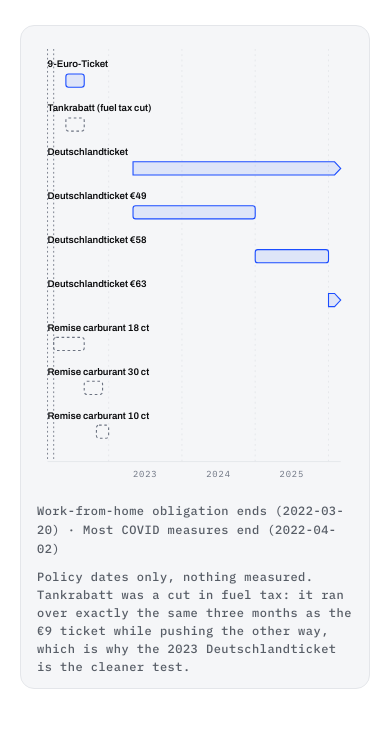
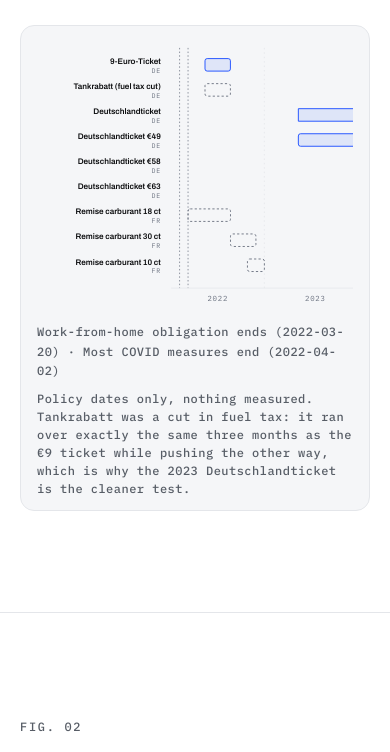
Before and after one commit to Sbaiii/portfolio-website, a plain HTML site: page projects/ticket-to-breathe/index.html in a window 390 px wide. Shown: the part 1338-2090 px from the top of the page. Drawn offline with Linux system fonts and the light colour scheme.

Commit message:
Fix three layout faults in the Ticket to Breathe figures
Donor weights laid over the legend and the caption. The rule that centres the
"no data" line inside a reserved chart box was written as a child selector,
#counterfactual > p, and the donor-weights note is also a p child of that
element. It was being stretched to the full height of the chart and centred
over everything under it. The rule is scoped to p.lead now, which is the only
thing it was ever meant to catch.

The counterfactual reserved the wrong box. aspect-ratio sat on the section that
holds the chart, the legend and the note, so the three could not fit in the
height it fixed. The svg now has its own .ch-canvas--cf wrapper and carries the
reservation; the section is auto height again.

The policy timeline was still laid out for three hard-coded rows. With nine
windows from the data it had a narrow branch that stacked labels on top of
their own bars at a scale factor that made them larger than the headings, and
its year ticks started at the second year because the first was rounded past.
It keeps one layout at every width now, with the label column and the country
code, and pans on a phone the way the other charts do. The first year is
labelled, a year too narrow to hold a label is skipped, and the axis starts a
month before the earliest event so the COVID markers are not drawn on the edge.

Its alt text named three policies that no longer exist on the figure. It is
built from the rows that are actually drawn, and every bar and marker carries a
title with its own dates.

Also worth recording: node --check parses these files as CommonJS and passed a
stray closing paren in strings.js that broke the module in a browser. The
checks here import each module instead, which catches it.

Verified in three languages, light and dark, at 375px and desktop: no figure
has overlapping children, the timeline pans with all nine windows and years
2022 to 2025, the note is 38px rather than the full height of the chart, no
console errors, every data check still passes. Lighthouse desktop
100/100/100/100 with CLS 0, mobile 88/100/100/100 with CLS 0.

```diff
--- a/projects/ticket-to-breathe/page.js
+++ b/projects/ticket-to-breathe/page.js
@@ -34,6 +34,17 @@
 
 const TL_CATEGORIES = ['treatment', 'fuel_price'];
 
+/**
+ * The figure's own contents as a sentence. The alt used to name three policies
+ * that were written into the page; the file now carries nine, so it is built
+ * from whatever is actually drawn.
+ */
+function timelineAlt(bars, marks) {
+    const names = bars.map((r) => label(r.label)).join(', ');
+    return `${t('experiment.alt')} ${names}.`
+        + (marks.length ? ` ${marks.map((r) => `${label(r.label)} (${r.start})`).join('. ')}.` : '');
+}
+
 /** A YYYY-MM-DD string as months since year 0, for the timeline axis. */
 function dayMonth(iso) {
     return monthNumber(String(iso).slice(0, 7));
@@ -55,26 +66,27 @@
     const marks = rows.filter((r) => r.category === 'covid');
     if (!bars.length) { host.innerHTML = ''; return; }
 
-    const wide = window.innerWidth > BREAKPOINT;
+    // One layout at every width. Nine labelled windows do not restack into a
+    // phone without colliding, so the figure keeps its label column and pans.
     const starts = rows.map((r) => dayMonth(r.start));
     const ends = rows.map((r) => (r.end ? dayMonth(r.end) + 1 : null)).filter((v) => v !== null);
-    const lo = Math.min(...starts);
+    const lo = Math.min(...starts) - 1;
     const hi = Math.max(Math.max(...ends), lo + 12) + 2;
 
-    const W = wide ? 760 : 360;
-    const labelW = wide ? 168 : 0;
-    const x0 = wide ? labelW + 14 : 12;
+    const W = 760;
+    const labelW = 168;
+    const x0 = labelW + 14;
     const x1 = W - 14;
     const at = (m) => x0 + ((m - lo) / (hi - lo)) * (x1 - x0);
 
-    const rowH = wide ? 34 : 50;
-    const barH = wide ? 17 : 15;
+    const rowH = 34;
+    const barH = 17;
     const top = 14;
     const axisY = top + bars.length * rowH + 14;
     const H = axisY + 34;
 
     const lanes = bars.map((r, i) => {
-        const yMid = top + i * rowH + (wide ? rowH / 2 : rowH - 20);
+        const yMid = top + i * rowH + rowH / 2;
         const a = at(dayMonth(r.start));
         const b = r.end ? at(dayMonth(r.end) + 1) : at(hi);
         const open = !r.end;
@@ -83,26 +95,29 @@
         const shape = open
             ? `<path class="${cls}" d="M${a.toFixed(1)} ${y} L${(b - 7).toFixed(1)} ${y} L${b.toFixed(1)} ${(y + barH / 2).toFixed(1)} L${(b - 7).toFixed(1)} ${(y + barH).toFixed(1)} L${a.toFixed(1)} ${(y + barH).toFixed(1)} Z" />`
             : `<rect class="${cls}" x="${a.toFixed(1)}" y="${y}" width="${Math.max(2, b - a).toFixed(1)}" height="${barH}" rx="3" />`;
-        const text = wide
-            ? `<text class="tl-name" x="${labelW}" y="${(yMid + 4).toFixed(1)}" text-anchor="end">${label(r.label)}</text>
-               <text class="tl-cc" x="${labelW}" y="${(yMid + 15).toFixed(1)}" text-anchor="end">${r.cc}</text>`
-            : `<text class="tl-name" x="${x0}" y="${(yMid - barH).toFixed(1)}">${label(r.label)}</text>`;
-        return text + shape;
+        const span = r.end ? `${r.start} to ${r.end}` : `${r.start} onwards`;
+        const text = `<text class="tl-name" x="${labelW}" y="${(yMid - 1).toFixed(1)}" text-anchor="end">${label(r.label)}</text>
+               <text class="tl-cc" x="${labelW}" y="${(yMid + 11).toFixed(1)}" text-anchor="end">${r.cc}</text>`;
+        return `${text}<g><title>${label(r.label)}, ${span}</title>${shape}</g>`;
     }).join('');
 
     const ticks = marks.map((r) => {
         const x = at(dayMonth(r.start));
-        return `<line class="tl-event" x1="${x.toFixed(1)}" y1="${top - 6}" x2="${x.toFixed(1)}" y2="${axisY}" />`;
+        return `<g><title>${label(r.label)}, ${r.start}</title>
+            <line class="tl-event" x1="${x.toFixed(1)}" y1="${top - 6}" x2="${x.toFixed(1)}" y2="${axisY}" /></g>`;
     }).join('');
 
     const years = [];
-    for (let m = Math.ceil(lo / 12) * 12; m < hi; m += 12) {
-        years.push(`<text class="tl-year" x="${at(m + 6).toFixed(1)}" y="${axisY + 18}" text-anchor="middle">${m / 12}</text>`);
+    for (let m = Math.floor(lo / 12) * 12; m < hi; m += 12) {
+        const mid = Math.max(m + 6, (lo + Math.min(m + 12, hi)) / 2);
+        if (Math.min(m + 12, hi) - Math.max(m, lo) >= 3) {
+            years.push(`<text class="tl-year" x="${at(mid).toFixed(1)}" y="${axisY + 18}" text-anchor="middle">${m / 12}</text>`);
+        }
         if (m > lo) years.push(`<line class="tl-grid" x1="${at(m).toFixed(1)}" y1="${top - 6}" x2="${at(m).toFixed(1)}" y2="${axisY}" />`);
     }
 
     host.innerHTML = `
-        <svg viewBox="0 0 ${W} ${H}" role="img" aria-label="${t('experiment.alt')}">
+        <svg viewBox="0 0 ${W} ${H}" role="img" aria-label="${timelineAlt(bars, marks)}">
             ${years.join('')}
             ${ticks}
             ${lanes}
@@ -563,7 +578,7 @@
     if (!host) return;
     const sc = DATA.synthetic_control;
     if (!sc || !sc.series || !sc.series.length) {
-        host.innerHTML = `<p class="lead">${t('counterfactual.empty')}</p>`;
+        host.innerHTML = `<div class="ch-canvas ch-canvas--cf"><p class="lead">${t('counterfactual.empty')}</p></div>`;
         return;
     }
 
@@ -591,6 +606,7 @@
         .join(' · ');
 
     host.innerHTML = `
+        <div class="ch-canvas ch-canvas--cf">
         <svg viewBox="0 0 ${CF_W} ${CF_TOP + CF_GAP}" role="img" aria-label="${t('counterfactual.alt')}">
             ${policyBands(axis, 0, CF_TOP - 28)}
             ${gapBand(axis, 0, CF_TOP - 28)}
@@ -609,6 +625,7 @@
             </g>
             ${watermark('cf-fx', CF_W, CF_TOP + CF_GAP)}
         </svg>
+        </div>
         <ul class="ch-key">
             <li><span class="ch-swatch ch-swatch--actual"></span>${t('counterfactual.actual')}</li>
             <li><span class="ch-swatch ch-swatch--synth"></span>${t('counterfactual.synthetic')}</li>
@@ -854,7 +871,7 @@
         clearTimeout(timer);
         timer = setTimeout(() => {
             const next = window.innerWidth > BREAKPOINT;
-            if (next !== mode) { mode = next; renderTimeline(); renderPipeline(); }
+            if (next !== mode) { mode = next; renderPipeline(); }
         }, 160);
     });
 
--- a/projects/ticket-to-breathe/strings.js
+++ b/projects/ticket-to-breathe/strings.js
@@ -39,7 +39,7 @@
       caption: 'Policy dates only, nothing measured. Tankrabatt was a cut in fuel tax: it ran over exactly the same three months as the €9 ticket while pushing the other way, which is why the 2023 Deutschlandticket is the cleaner test.',
       whenSummer: 'Jun → Aug 2022',
       whenFrom: 'from May 2023',
-      alt: 'Timeline of three German policies on a two-year axis: the €9 ticket and the Tankrabatt fuel tax cut, both from June to August 2022, and the Deutschlandticket running from May 2023 onwards.',
+      alt: 'Policy timeline. Each bar is a policy window on a shared time axis; fuel-price measures are drawn dashed and dated COVID events are marked with a vertical line. Windows shown:',
     },
 
     questions: {
@@ -288,7 +288,7 @@
       caption: 'Uniquement des dates de mesures publiques, rien de mesuré. Le Tankrabatt était une remise sur la taxe carburant : il a couvert exactement les mêmes trois mois que le billet à 9 € tout en poussant dans l’autre sens, ce qui fait du Deutschlandticket de 2023 le test le plus propre.',
       whenSummer: 'juin → août 2022',
       whenFrom: 'à partir de mai 2023',
-      alt: 'Chronologie de trois mesures allemandes sur deux ans : le billet à 9 € et la remise sur la taxe carburant (Tankrabatt), tous deux de juin à août 2022, et le Deutschlandticket à partir de mai 2023.',
+      alt: 'Chronologie des mesures. Chaque barre est une fenêtre de politique publique sur un axe de temps commun ; les mesures sur les carburants sont en tirets et les dates COVID sont marquées par un trait vertical. Fenêtres représentées :',
     },
 
     questions: {
@@ -537,7 +537,7 @@
       caption: 'Solo fechas de medidas públicas, nada medido. El Tankrabatt era una rebaja del impuesto a los carburantes: cubrió exactamente los mismos tres meses que el abono de 9 € y empuja en sentido contrario, y por eso el Deutschlandticket de 2023 es la prueba más limpia.',
       whenSummer: 'jun → ago 2022',
       whenFrom: 'desde mayo de 2023',
-      alt: 'Cronología de tres medidas alemanas sobre dos años: el abono de 9 € y la rebaja del impuesto a los carburantes (Tankrabatt), ambos de junio a agosto de 2022, y el Deutschlandticket a partir de mayo de 2023.',
+      alt: 'Cronología de medidas. Cada barra es una ventana de política pública sobre un eje de tiempo común; las medidas sobre carburantes van en trazo discontinuo y las fechas de COVID se marcan con una línea vertical. Ventanas mostradas:',
     },
 
     questions: {
--- a/style.css
+++ b/style.css
@@ -2769,21 +2769,23 @@
    means filling it in moves nothing below it: without this the page scored a
    0.097 cumulative layout shift on mobile, almost all of it these four. */
 #map,
-#counterfactual,
 #placebo,
 .ch-canvas {
     display: block;
 }
 
 #map { aspect-ratio: 640 / 440; }
-#counterfactual { aspect-ratio: 720 / 360; min-height: 23rem; }
+.ch-canvas--cf { aspect-ratio: 720 / 360; }
 #placebo { aspect-ratio: 720 / 180; }
 .ch-canvas--event { aspect-ratio: 720 / 280; }
 
-#map > p,
-#counterfactual > p,
-#placebo > p,
-.ch-canvas > p {
+/* Only the "no data" line is centred in the reserved box. Scoped to .lead
+   because the counterfactual's donor-weights note is also a <p> child, and a
+   bare child selector stretched it to the full height of the chart and laid it
+   over the legend and the caption. */
+#map > p.lead,
+#placebo > p.lead,
+.ch-canvas > p.lead {
     display: grid;
     place-items: center;
     height: 100%;
@@ -3122,6 +3124,19 @@
     letter-spacing: 0.04em;
 }
 
+/* Nine policy windows need their label column to stay readable, so the figure
+   keeps one layout and pans on a narrow screen instead of restacking into
+   something that collides with itself. */
+#timeline {
+    min-width: 0;
+    overflow-x: auto;
+    overscroll-behavior-x: contain;
+}
+
+#timeline svg {
+    min-width: 560px;
+}
+
 .rt-meta {
     display: grid;
     grid-template-columns: repeat(auto-fit, minmax(150px, 1fr));
@@ -3246,7 +3261,6 @@
        after first paint, so the page jumped as each one appeared. These hold
        the space open; more data simply grows past them. Measured at 375px,
        where the whole page shifted 0.048 without them. */
-    #timeline { min-height: 30rem; }
     #event-study { min-height: 12.5rem; }
     .ch-key { min-height: 1.4rem; }
 }
```
